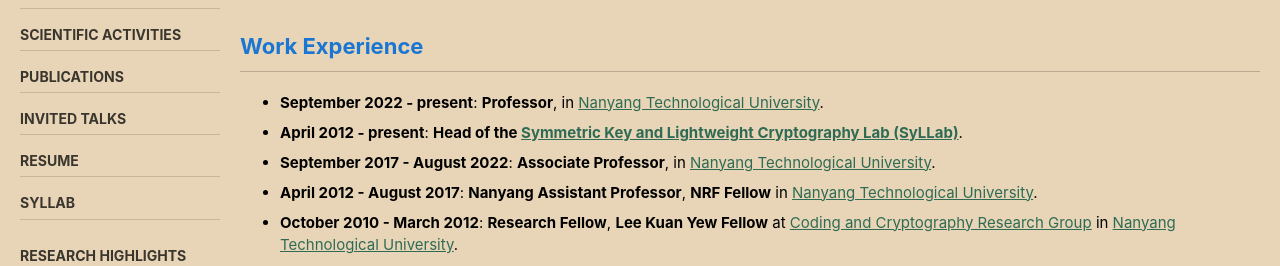
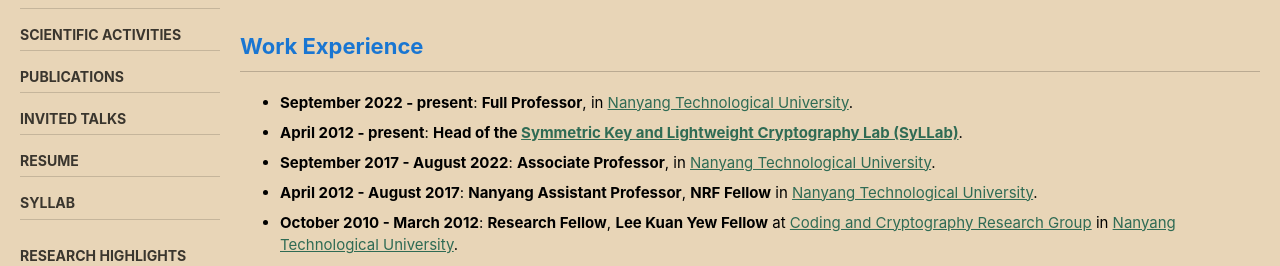
Before and after one commit to thomaspeyrin/web, a Jekyll site: the page built from resume.md, in a window 1280 px wide and 900 px high, scrolled down 319 px. Shown: the part 167-433 px from the top of the window. Built offline with Jekyll 4.4.1, drawn with Linux system fonts in a browser that asks for light colours; cached includes are drawn as plain includes; nearby versions of some CDN libraries; our own code applies the rules of GitHub Pages for plain Markdown files.

Commit message:
Update resume.md

```diff
--- a/resume.md
+++ b/resume.md
@@ -21,7 +21,7 @@ sidebar:
 - __1999 - 2004__: École Supérieure de Chimie Physique Électronique of Lyon ([CPE Lyon](http://www.cpe.fr/fr2/gb/default_gb.asp)), Section Electronic and Computer Science - **Master's degree** in a french engineering school - with honours.
 
 ## Work Experience
-- __September 2022 - present__: **Professor**, in [Nanyang Technological University](http://www.ntu.edu.sg/).
+- __September 2022 - present__: **Full Professor**, in [Nanyang Technological University](http://www.ntu.edu.sg/).
 - __April 2012 - present__: **Head of the [Symmetric Key and Lightweight Cryptography Lab (SyLLab)](https://syllab-ntu.github.io/syllab/)**.
 - __September 2017 - August 2022__: **Associate Professor**, in [Nanyang Technological University](http://www.ntu.edu.sg/).
 - __April 2012 - August 2017__: **Nanyang Assistant Professor**, **NRF Fellow** in [Nanyang Technological University](http://www.ntu.edu.sg/).
```
